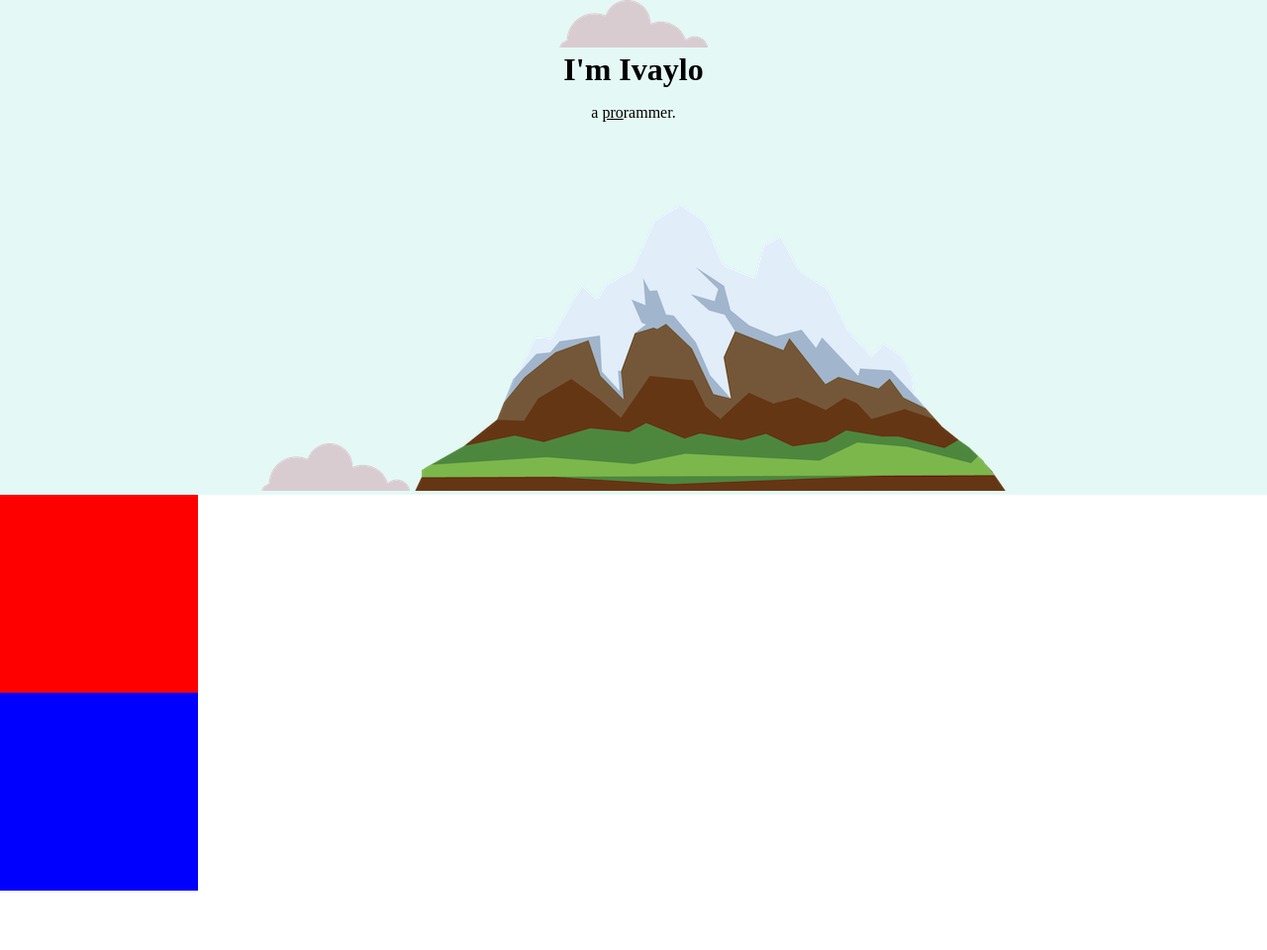
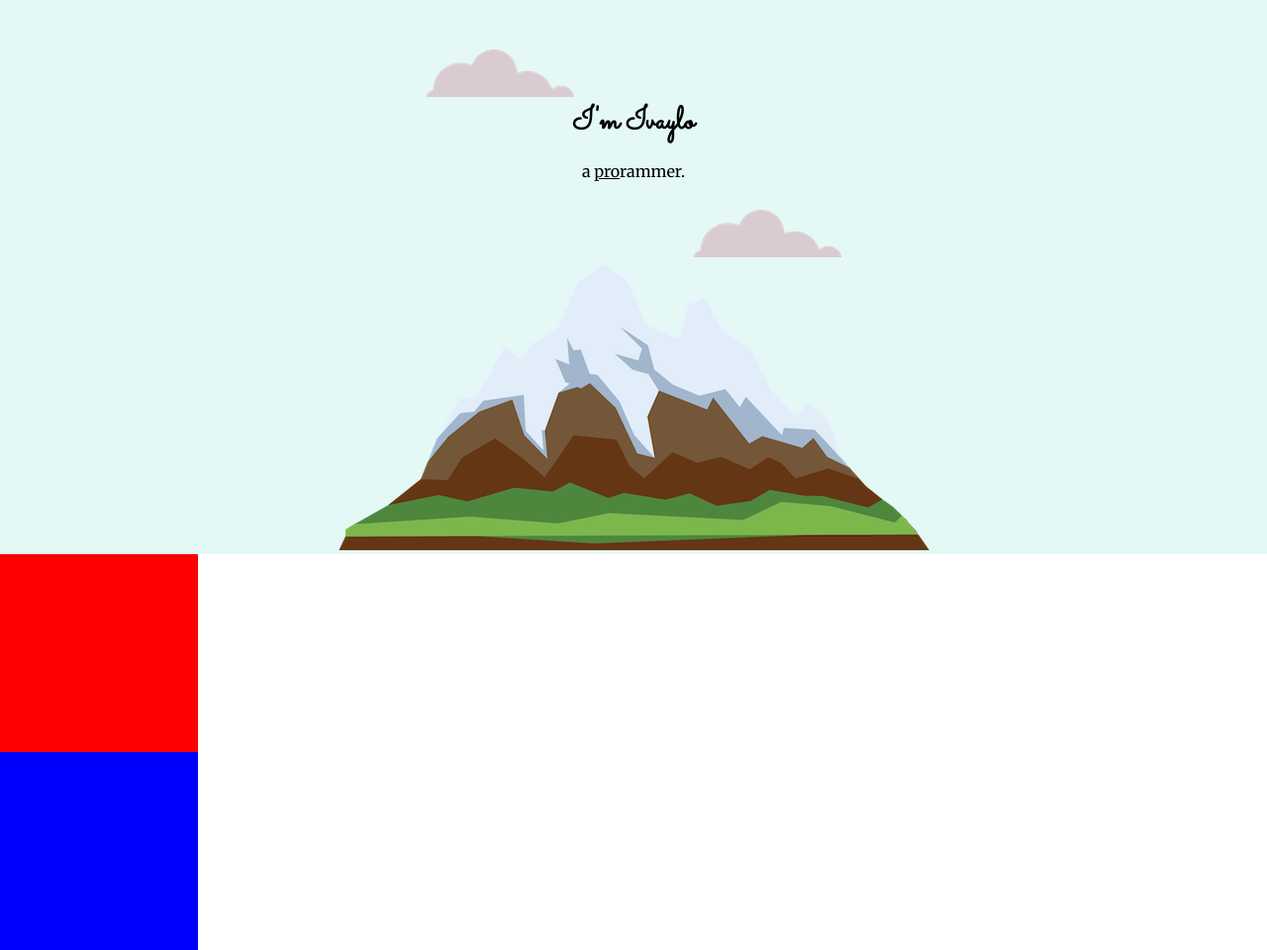
Before and after one commit to VelkovIv/CSS-My_Site, a plain HTML site: page index.html in a window 1280 px wide. Shown: the whole page at 99% size. Before the commit the page ends 900 px from the top, so only its background shows below. Drawn offline with Linux system fonts and the light colour scheme.

Commit message:
fonts changing

```diff
--- a/css/styles.css
+++ b/css/styles.css
@@ -1,16 +1,29 @@
 body{
     margin: 0;
     text-align: center;
-
+    font-family: 'Merriweather', serif;
 }
 
 h1{
     margin: 0;
+    font-family: 'Sacramento', cursive;
 
+}
+
+h2{
+    font-family: 'Montserrat', sans-serif;
+}
+
+h3{
+    font-family: 'Montserrat', sans-serif;
 }
 
 .top-container{
     background-color: #E4F9F5;
+    position: relative;
+    padding-top: 100px;
+
+
 }
 
 .middle-container{
@@ -28,3 +41,15 @@ h1{
 .pro{
     text-decoration: underline;
 }
+
+.top-cloud{
+    position: absolute;
+    right: 700px;
+    top: 50px;
+}
+
+.bottom-cloud{
+    position: absolute;
+    left: 700px;
+    bottom: 300px;
+}
--- a/index.html
+++ b/index.html
@@ -5,13 +5,14 @@
     <title>Ivaylo Velkov</title>
     <link rel="stylesheet" href="css/styles.css">
     <link rel="icon" href="favicon.ico">
+    <link rel="preconnect" href="https://fonts.googleapis.com"><link rel="preconnect" href="https://fonts.gstatic.com" crossorigin><link href="https://fonts.googleapis.com/css2?family=Merriweather&family=Montserrat&family=Sacramento&display=swap" rel="stylesheet">
 </head>
 <body>
     <div class="top-container">
         <img src="images/cloud.png" class="top-cloud" alt="cloud-img">
         <h1>I'm Ivaylo</h1>
         <p>a <span class="pro">pro</span>rammer.</p>
-        <img src="images/cloud.png" class="bottom=cloud" alt="cloud-img">
+        <img src="images/cloud.png" class="bottom-cloud" alt="cloud-img">
         <img src="images/mountain.png" class="mountain" alt="mountain-img">
     </div>
     <div class="middle-container">
```
